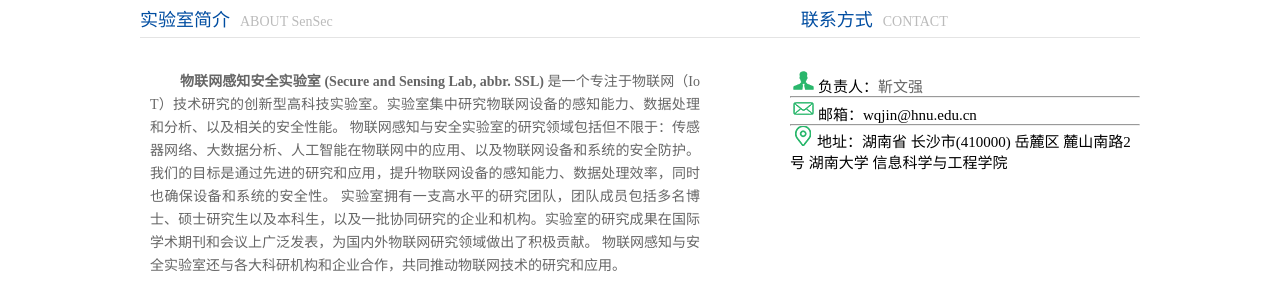
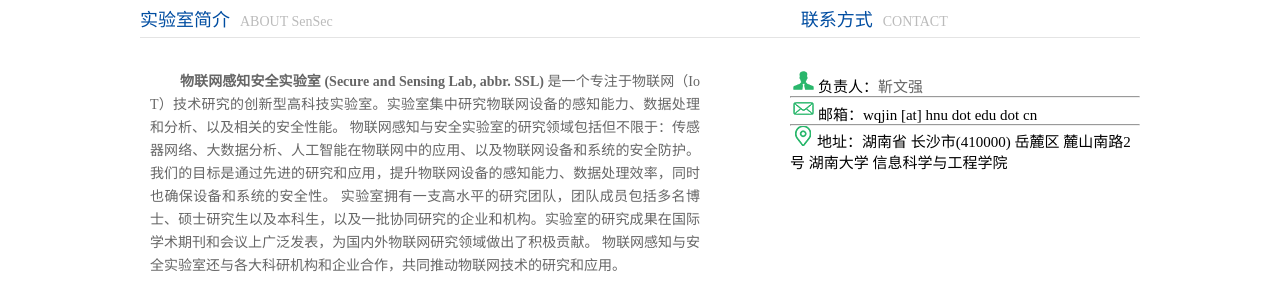
Before and after one commit to Wenqiangjin/wenqiangjin.github.io, a Jekyll site: the page built from index.html, in a window 1280 px wide. Shown: the part 596-896 px from the top of the page. Built offline with Jekyll 4.4.1, drawn with Linux system fonts in a browser that asks for light colours.

Commit message:
index.html 联系方式

```diff
--- a/index.html
+++ b/index.html
@@ -47,7 +47,7 @@
               <div class="contact1">
                 <p><img src="/images/home/icon2.jpg">负责人：<a href="http://csee.hnu.edu.cn/people/jinwenqiang/">靳文强</a></p>
                 <hr/>
-                <p><img src="/images/home/icon3.jpg">邮箱：wqjin@hnu.edu.cn</a></p>
+                <p><img src="/images/home/icon3.jpg">邮箱：wqjin [at] hnu dot edu dot cn</a></p>
                 <hr/>
                 <p><img src="/images/home/icon6.png">地址：湖南省 长沙市(410000) 岳麓区 麓山南路2号 湖南大学 信息科学与工程学院</p>
               </div>
```
